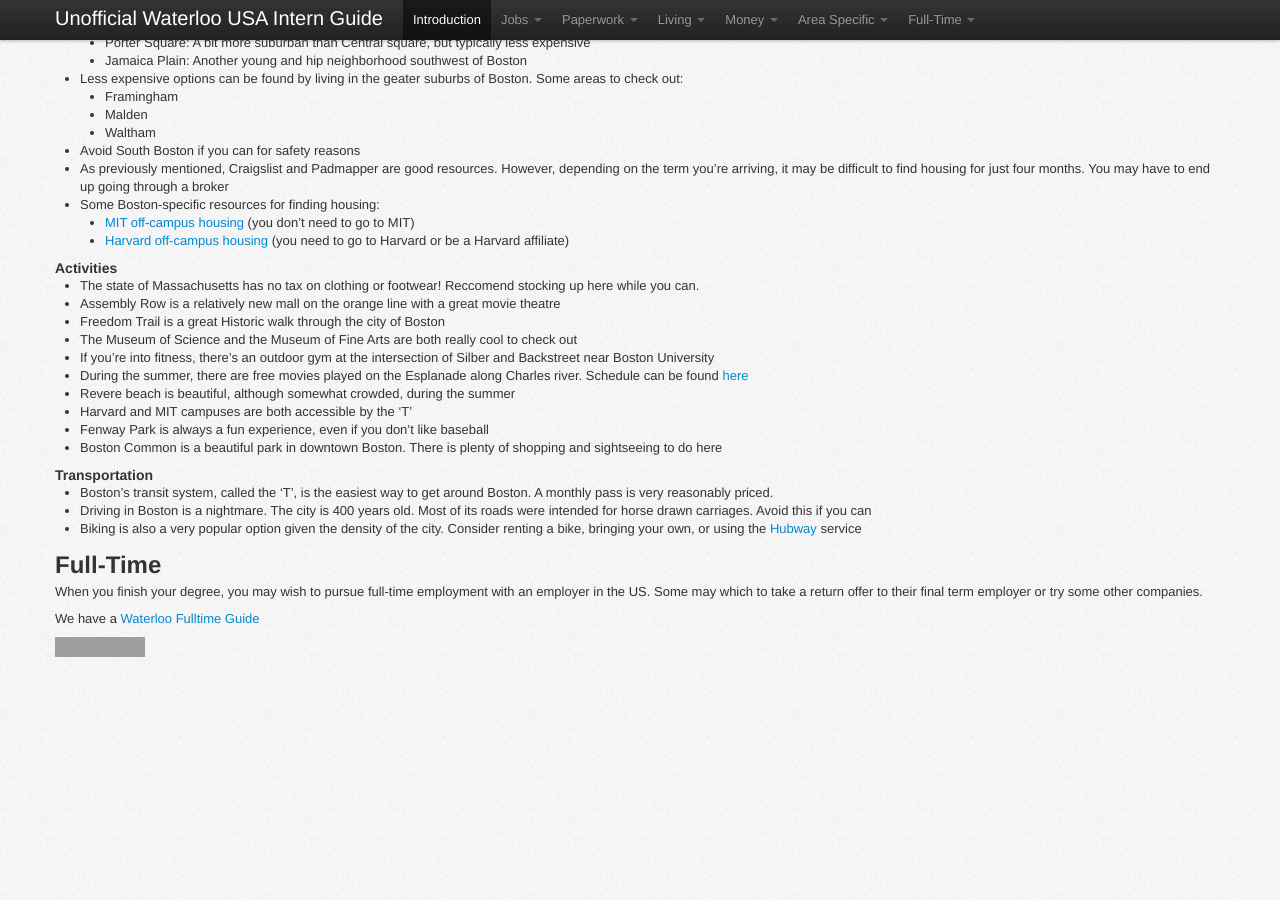
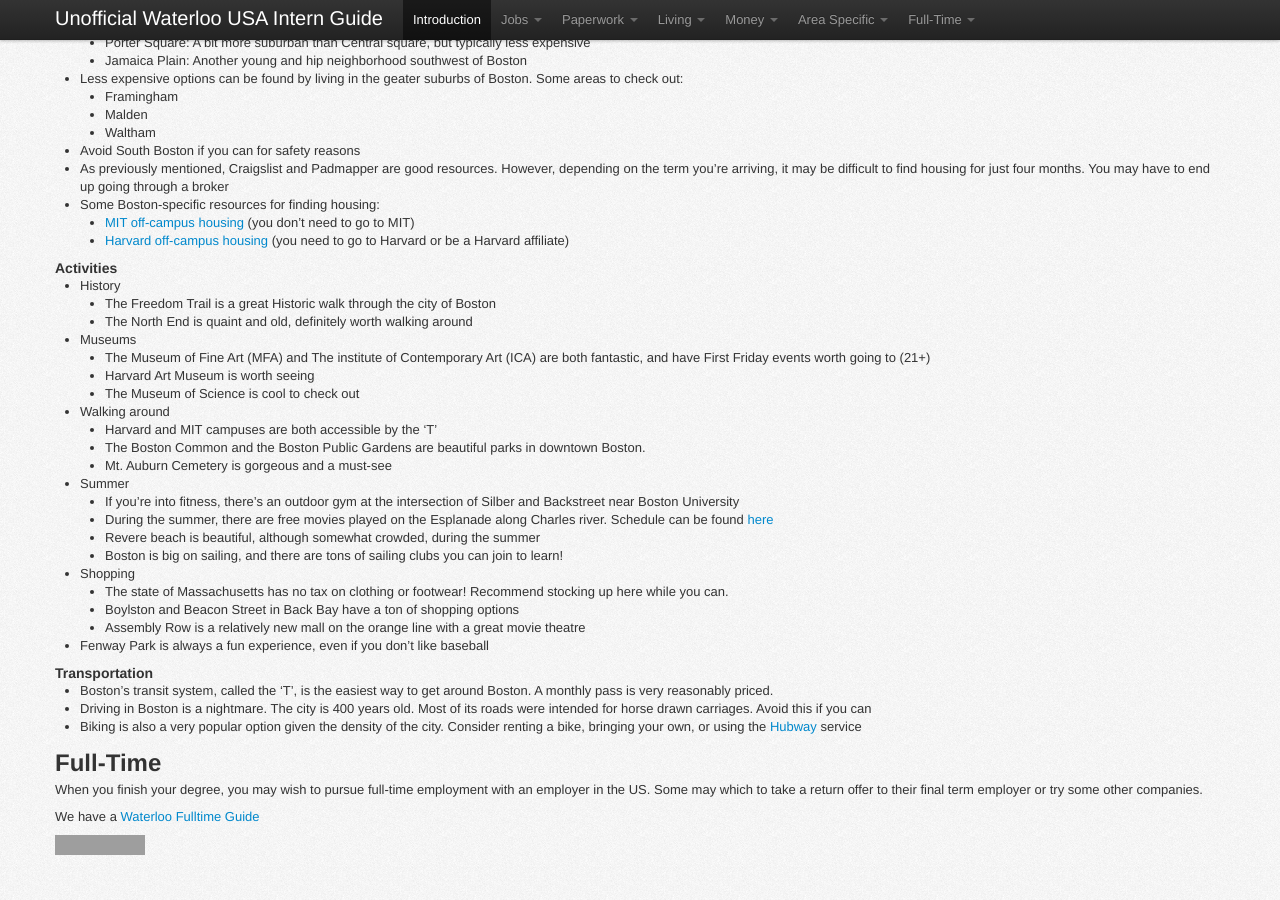
Before and after one commit to sholiday/Unofficial-Waterloo-USA-Intern-Guide, a Jekyll site: the page built from index.markdown, in a window 1280 px wide and 900 px high, scrolled down 20998 px. Built offline with Jekyll 4.4.1, drawn with Linux system fonts in a browser that asks for light colours; nearby versions of some CDN libraries; before the commit the page ends 21700 px from its top, so only the background shows below that; grey boxes are pictures that could not be loaded.

Commit message:
boston activities - additions

```diff
--- a/index.markdown
+++ b/index.markdown
@@ -1750,16 +1750,27 @@ The main places are really only the Space Needle and Pike Place Market. More wil
   * [Harvard off-campus housing](https://www.harvardhousingoffcampus.com/) (you need to go to Harvard or be a Harvard affiliate)
 
 #### Activities
-* The state of Massachusetts has no tax on clothing or footwear! Reccomend stocking up here while you can.
-* Assembly Row is a relatively new mall on the orange line with a great movie theatre
-* Freedom Trail is a great Historic walk through the city of Boston
-* The Museum of Science and the Museum of Fine Arts are both really cool to check out
-* If you're into fitness, there's an outdoor gym at the intersection of Silber and Backstreet near Boston University
-* During the summer, there are free movies played on the Esplanade along Charles river. Schedule can be found [here](http://www.bostoncentral.com/events/free_friday_flicks/p974.php)
-* Revere beach is beautiful, although somewhat crowded, during the summer
-* Harvard and MIT campuses are both accessible by the 'T'
+* History
+  * The Freedom Trail is a great Historic walk through the city of Boston
+  * The North End is quaint and old, definitely worth walking around
+* Museums
+  * The Museum of Fine Art (MFA) and The institute of Contemporary Art (ICA) are both fantastic, and have First Friday events worth going to (21+)
+  * Harvard Art Museum is worth seeing
+  * The Museum of Science is cool to check out
+* Walking around
+  * Harvard and MIT campuses are both accessible by the 'T'
+  * The Boston Common and the Boston Public Gardens are beautiful parks in downtown Boston.
+  * Mt. Auburn Cemetery is gorgeous and a must-see
+* Summer
+  * If you're into fitness, there's an outdoor gym at the intersection of Silber and Backstreet near Boston University
+  * During the summer, there are free movies played on the Esplanade along Charles river. Schedule can be found [here](http://www.bostoncentral.com/events/free_friday_flicks/p974.php)
+  * Revere beach is beautiful, although somewhat crowded, during the summer
+  * Boston is big on sailing, and there are tons of sailing clubs you can join to learn!
+* Shopping
+  * The state of Massachusetts has no tax on clothing or footwear! Recommend stocking up here while you can.
+  * Boylston and Beacon Street in Back Bay have a ton of shopping options
+  * Assembly Row is a relatively new mall on the orange line with a great movie theatre
 * Fenway Park is always a fun experience, even if you don't like baseball
-* Boston Common is a beautiful park in downtown Boston. There is plenty of shopping and sightseeing to do here
 
 #### Transportation
 * Boston's transit system, called the 'T', is the easiest way to get around Boston. A monthly pass is very reasonably priced.
```
